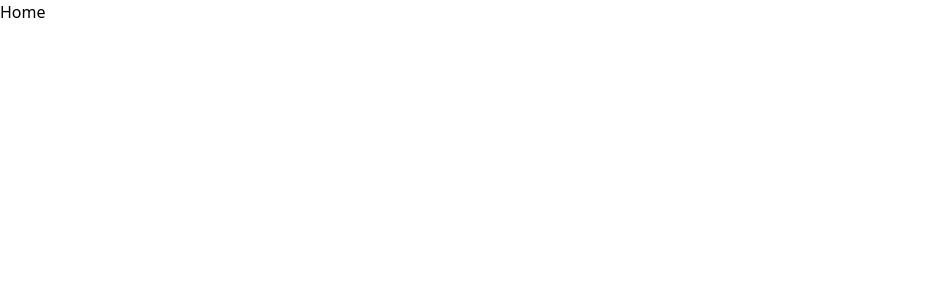
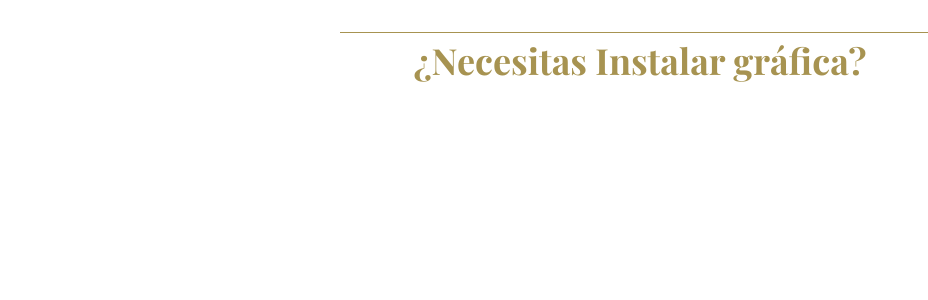
Before and after one commit to LautaroGando/GF-Instalaciones, a Next.js app: page / in a window 1280 px wide. Shown: the top 300 px of the page, without its empty margins (0-928 px from the left). Built offline with nearby package versions, Linux system fonts and the light colour scheme.

Commit message:
Componente 'HomeTitle' Finalizado y listo para utilizar

```diff
--- a/components/HomeComponents/Home.tsx
+++ b/components/HomeComponents/Home.tsx
@@ -1,8 +1,11 @@
 import React from 'react'
+import HomeTitle from '../ui/HomeTitle/HomeTitle'
 
 const Home = () => {
   return (
-    <div>Home</div>
+    <div>
+      <HomeTitle/>
+    </div>
   )
 }
 
--- /dev/null
+++ b/components/ui/HomeTitle/HomeTitle.tsx
@@ -0,0 +1,14 @@
+import React from "react";
+
+const HomeTitle = () => {
+  return (
+    <div className="flex flex-col items-center justify-center mt-8 mb-5 w-full">
+      <span className="block w-[200px] h-[1px] bg-primaryColor sm:w-[350px] lg:w-[450px] xl:w-[600px]"></span>
+      <h2 className="font-playfairDisplay font-bold text-primaryColor text-[20px] sm:text-[24px] lg:text-[32px] xl:text-[36px]">
+        ¿Necesitas Instalar gráfica?
+      </h2>
+    </div>
+  );
+};
+
+export default HomeTitle;
```
